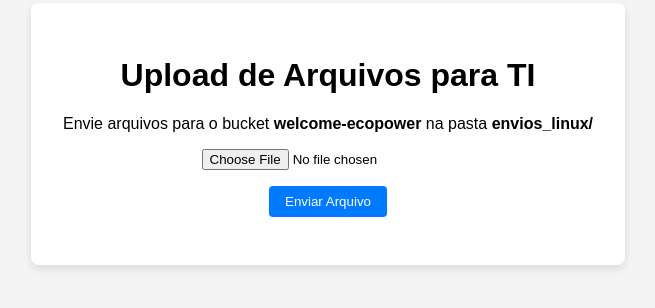
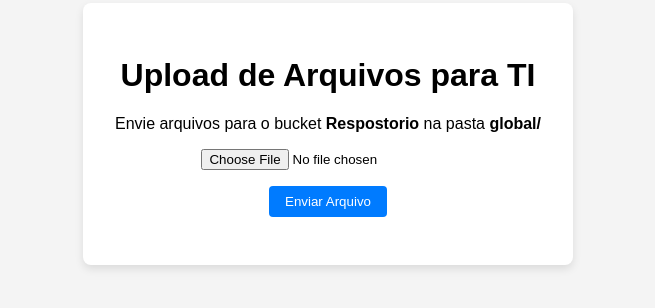
Before and after one commit to FilippeSouza/s3-uploader-app, a website: page public/index.html in a window 1280 px wide. Shown: the part 266-574 px from the top of the page, without its empty margins (312-967 px from the left). Drawn offline with Linux system fonts and the light colour scheme.

Commit message:
melhoria: altera palavras pagina

```diff
--- a/public/index.html
+++ b/public/index.html
@@ -19,7 +19,7 @@
 
     <div class="container">
         <h1>Upload de Arquivos para TI</h1>
-        <p>Envie arquivos para o bucket <strong>welcome-ecopower</strong> na pasta <strong>envios_linux/</strong></p>
+        <p>Envie arquivos para o bucket <strong>Respostorio</strong> na pasta <strong>global/</strong></p>
 
         <form id="uploadForm">
             <input type="file" id="fileInput" name="file" required>
```
